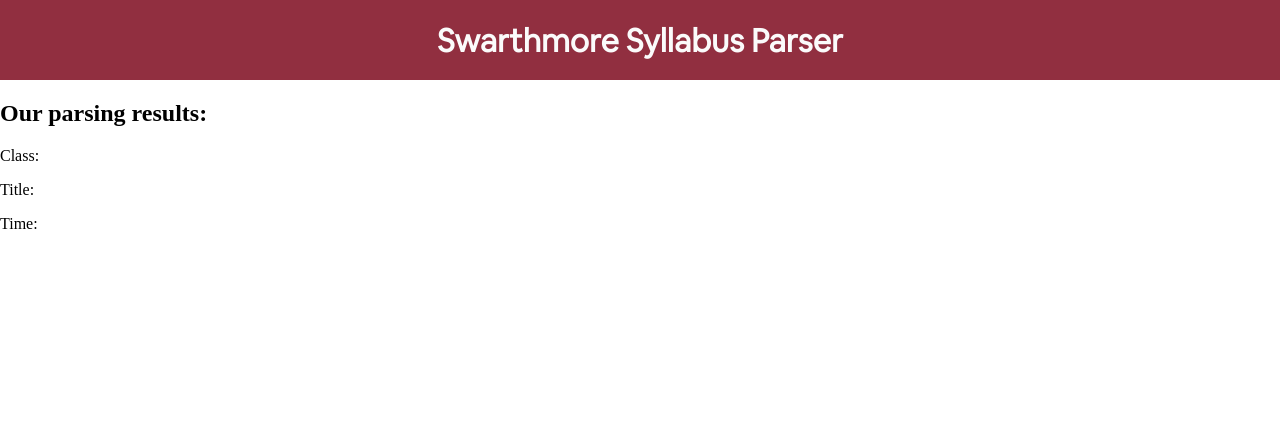
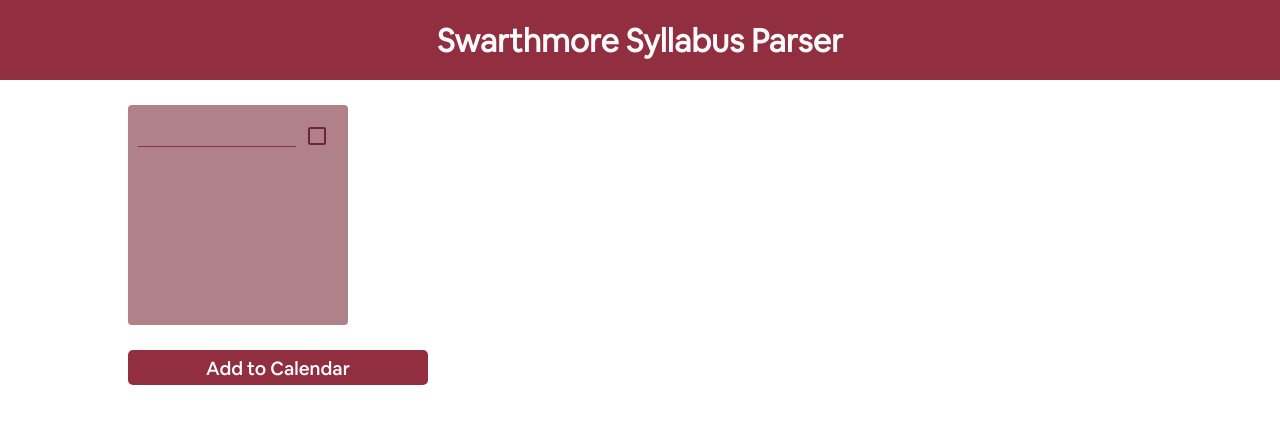
Before and after one commit to CPSC71-Syllabus-Populator/Swarthmore-Syllabus-Populator, a React (Create React App) app in the folder swarthmore-syllabus-populator/: page /events in a window 1280 px wide. Shown: the top 424 px of the page. Built offline with nearby package versions, Linux system fonts and the light colour scheme; no server answers.

Commit message:
Front-end now receives and displays parsed events

```diff
--- a/swarthmore-syllabus-populator/src/Components/EventsPage/Event.js
+++ /dev/null
@@ -1,13 +0,0 @@
-import React from "react";
-
-const Event = ({ meeting, title, time }) => {
-  return (
-    <div className="Event">
-      <p>Class: {meeting}</p>
-      <p>Title: {title}</p>
-      <p>Time: {time}</p>
-    </div>
-  );
-};
-
-export default Event;
--- /dev/null
+++ b/swarthmore-syllabus-populator/src/Components/EventsPage/EventCard/EventCard.js
@@ -0,0 +1,54 @@
+import React from "react";
+import Checkbox from "@mui/material/Checkbox";
+import TextField from "@mui/material/TextField";
+import { styled } from "@mui/material/styles";
+import Style from "./EventCard.module.scss";
+
+const Event = ({ event }) => {
+  const StyledCheckbox = styled(Checkbox)(({ theme }) => ({
+    "& .MuiSvgIcon-root": {
+      color: "#702632",
+    },
+  }));
+
+  const StyledTextField = styled(TextField)(({ theme }) => ({
+    "& .MuiInput-root": {
+      color: "white;",
+      fontFamily: "AirbnbCereal",
+      "&:before": {
+        borderBottom: "1px solid #912f40;",
+      },
+      "&:hover:before": {
+        borderBottom: "2px solid #912f40;",
+      },
+      "&:after": {
+        borderBottom: "2px solid #912f40;",
+      },
+    },
+  }));
+
+  return (
+    <div class={Style.container}>
+      <div class={Style.title_container}>
+        <StyledTextField
+          id="standard-basic"
+          variant="standard"
+          placeholder={event["title"]}
+          onChange={(e) => (event["title"] = e.target.value)}
+        />
+
+        <StyledCheckbox
+          defaultChecked={event["checked"]}
+          size="medium"
+          onChange={(e) => {
+            event["checked"] = e.target.checked;
+          }}
+        />
+      </div>
+      <p class={Style.weekday_heading}>{event["weekday"]}</p>
+      <p class={Style.time_heading}>{event["time"]}</p>
+    </div>
+  );
+};
+
+export default Event;
--- /dev/null
+++ b/swarthmore-syllabus-populator/src/Components/EventsPage/EventCard/EventCard.module.scss
@@ -0,0 +1,36 @@
+$primary-color: rgba(145, 47, 64, 1);
+$secondary-color: rgba(112, 38, 50, 1);
+$background-color: rgba(98, 4, 19, 0.5);
+$text-color: rgba(222, 226, 230, 1);
+
+.container {
+  width: 200px;
+  height: 200px;
+  border-radius: 4px;
+  padding: 10px;
+  background-color: $background-color;
+
+  .title_container {
+    display: flex;
+    justify-content: space-between;
+    margin-bottom: 0px;
+
+    .title_heading {
+      font-family: AirbnbCereal;
+      font-size: 22px;
+    }
+  }
+
+  .weekday_heading {
+    font-family: AirbnbCereal;
+    font-size: 16px;
+    margin-top: 0px;
+    color: $text-color;
+  }
+
+  .time_heading {
+    font-family: AirbnbCereal;
+    font-size: 16px;
+    color: $text-color;
+  }
+}
--- a/swarthmore-syllabus-populator/src/Components/EventsPage/EventsPage.js
+++ b/swarthmore-syllabus-populator/src/Components/EventsPage/EventsPage.js
@@ -1,5 +1,6 @@
 import React, { useState, useEffect } from "react";
-import Event from "./Event";
+import Event from "./EventCard/EventCard";
+import Style from "./EventsPage.module.scss";
 
 const Events = () => {
   const [events, setEvents] = useState([{}]);
@@ -28,14 +29,40 @@
 
   const EventsContainer = events.map((event) => (
     <div key={event["id"]}>
-      <Event title={event["title"]} time={event["time"]}></Event>
+      <Event event={event}></Event>
     </div>
   ));
 
   return (
-    <div>
-      <h2>Our parsing results:</h2>
-      {EventsContainer}
+    <div class={Style.container}>
+      <div class={Style.events_container}>
+        <div class={Style.events_grid}>{EventsContainer}</div>
+
+        <button
+          class={Style.add_events_button}
+          onClick={() => {
+            const data = new FormData();
+            data.append("json_events", events);
+
+            const response = fetch("/post_events_to_calendar", {
+              method: "POST",
+              body: data,
+            });
+
+            if (response.ok) {
+              console.error("/post_events_to_calendar request failed");
+            } else {
+              console.error("/post_events_to_calendar request failed");
+            }
+            // events.map((event) => {
+            //   if (event["checked"] == true) {
+            //   }
+            // });
+          }}
+        >
+          Add to Calendar
+        </button>
+      </div>
     </div>
   );
 };
--- /dev/null
+++ b/swarthmore-syllabus-populator/src/Components/EventsPage/EventsPage.module.scss
@@ -0,0 +1,39 @@
+$button-primary-color: rgba(145, 47, 64, 1);
+$button-secondary-color: rgba(98, 4, 19, 0.5);
+.container {
+  display: flex;
+  flex-direction: column;
+  align-items: center;
+
+  .events_container {
+    display: flex;
+    flex-direction: column;
+    // align-items: center;
+    width: 80%;
+
+    .events_grid {
+      display: grid;
+      grid-template-columns: auto auto auto auto;
+      margin-top: 25px;
+      grid-gap: 25px;
+    }
+  }
+
+  .add_events_button {
+    margin-top: 25px;
+    width: 300px;
+    height: 35px;
+    border: none;
+    border-radius: 5px;
+    background-color: $button-primary-color;
+    font-family: AirbnbCereal-Medium;
+    font-size: 14pt;
+    color: white;
+  }
+
+  .add_events_button:hover {
+    background-color: $button-secondary-color;
+    font-family: AirbnbCereal-Medium;
+    cursor: pointer;
+  }
+}
```
Also changed, not shown: 2 other files (tests, documents, lock files or other folders).
